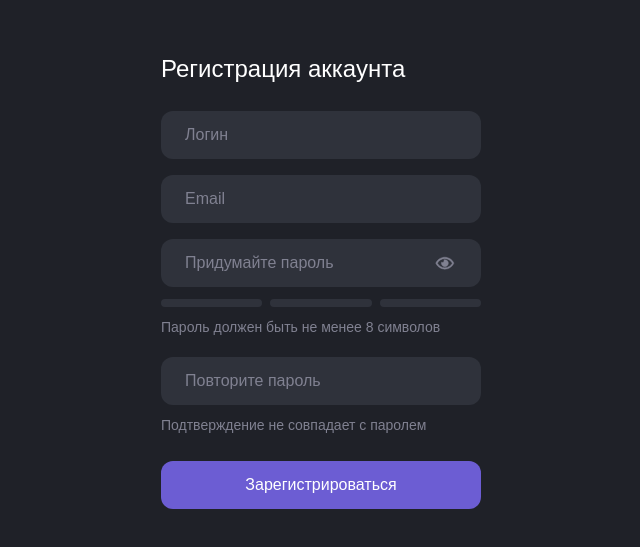
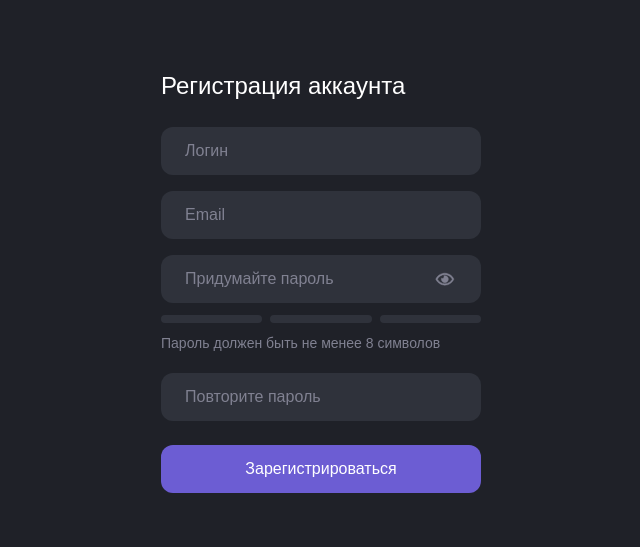
Before and after one commit to NikitaSheremeta/wildhunt-client-personal-cabinet, a Vue app: page /signup in a window 1280 px wide. Shown: the part 131-678 px from the top of the page, without its empty margins (319-959 px from the left). Built offline with nearby package versions, Linux system fonts and the light colour scheme; a web font is replaced by a local one.

Commit message:
Refactoring password checker

```diff
--- a/src/components/framework/BaseInput.vue
+++ b/src/components/framework/BaseInput.vue
@@ -37,20 +37,20 @@
         <span class="meter__item"></span>
       </div>
 
-      <span class="notice">
+      <span class="notice info">
         {{ strength.notice || 'Пароль должен быть не менее 8 символов' }}
       </span>
     </div>
 
-    <div v-if="hasNoteSlot" class="note">
-      <slot name="note" />
+    <div v-if="hasInfoSlot" class="notice info">
+      <slot name="info" />
     </div>
 
-    <div v-if="hasErrorSlot" class="error">
+    <div v-if="hasErrorSlot" class="notice error">
       <slot name="error" />
     </div>
 
-    <div v-if="hasSuccessSlot" class="note -success-text">
+    <div v-if="hasSuccessSlot" class="notice success">
       <slot name="success" />
     </div>
   </div>
@@ -116,8 +116,8 @@ export default {
     computedClasses() {
       return [this.baseClassName];
     },
-    hasNoteSlot() {
-      return Boolean(this.$slots.note);
+    hasInfoSlot() {
+      return Boolean(this.$slots.info);
     },
     hasErrorSlot() {
       return Boolean(this.$slots.error);
@@ -283,12 +283,6 @@ $colors: (
       }
     }
 
-    .notice {
-      margin-top: 8px;
-      color: $font-color-secondary;
-      font-size: $font-size-xs;
-    }
-
     &.danger {
       .notice {
         color: $danger;
@@ -330,16 +324,19 @@ $colors: (
     }
   }
 
-  .note,
-  .error {
+  .notice {
     margin-top: 8px;
     color: $font-color-secondary;
     font-size: $font-size-xs;
+
+    &.error {
+      color: $danger;
+    }
   }
 
   .fade-enter-active,
   .fade-leave-active {
-    transition: opacity 0.3s ease;
+    transition: opacity 0.6s ease;
   }
 
   .fade-enter-from,
--- a/src/components/use/debounce.js
+++ b/src/components/use/debounce.js
@@ -1,6 +1,6 @@
-const THREE_HUNDRED_MILLISECONDS = 300;
+const SIX_HUNDRED_MILLISECONDS = 600;
 
-export function useDebounce(callback, delay = THREE_HUNDRED_MILLISECONDS) {
+export function useDebounce(callback, delay = SIX_HUNDRED_MILLISECONDS) {
   let timeout = null;
 
   return function () {
--- a/src/views/Signup.vue
+++ b/src/views/Signup.vue
@@ -32,8 +32,13 @@
           :is-password-equal="isPasswordEqual"
           type="password"
           placeholder="Повторите пароль"
+          @blur="checkPasswordIsEqual"
         >
-          <template #note> Подтверждение не совпадает с паролем </template>
+          <template #error>
+            <span v-if="isPasswordEqualError">
+              Подтверждение не совпадает с паролем
+            </span>
+          </template>
         </BaseInput>
 
         <div :class="$style['form-controls']">
@@ -60,26 +65,29 @@ export default {
       email: '',
       password: '',
       repeatPassword: '',
-      isPasswordEqual: false
+      isPasswordEqual: false,
+      isPasswordEqualError: false
     };
   },
   watch: {
-    password: {
-      handler(value) {
-        if (value.length !== 0) {
-          this.isPasswordEqual = value === this.repeatPassword;
-        } else {
-          this.isPasswordEqual = false;
-        }
-      }
-    },
+    password: useDebounce(function (value) {
+      this.isPasswordEqual =
+        value.length !== 0 && value === this.repeatPassword;
+
+      this.isPasswordEqualError =
+        this.repeatPassword.length !== 0 && !this.isPasswordEqual;
+    }),
     repeatPassword: useDebounce(function (value) {
-      if (value.length !== 0) {
-        this.isPasswordEqual = value === this.password;
-      } else {
-        this.isPasswordEqual = false;
-      }
-    })
+      this.isPasswordEqual = value.length !== 0 && value === this.password;
+
+      this.isPasswordEqualError = false;
+    }, 0)
+  },
+  methods: {
+    checkPasswordIsEqual(event) {
+      this.isPasswordEqualError =
+        event.target.value.length !== 0 && !this.isPasswordEqual;
+    }
   }
 };
 </script>
```
